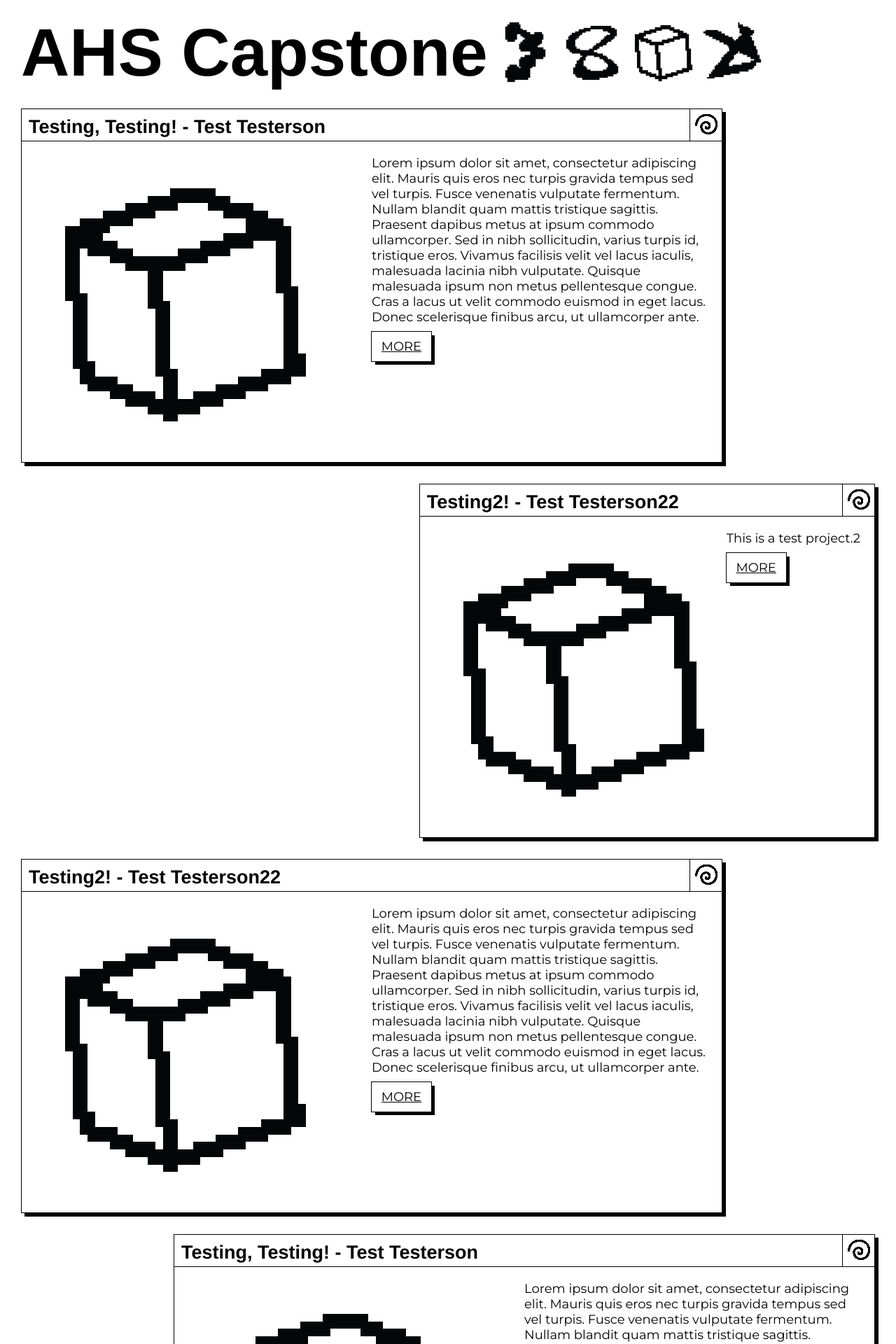
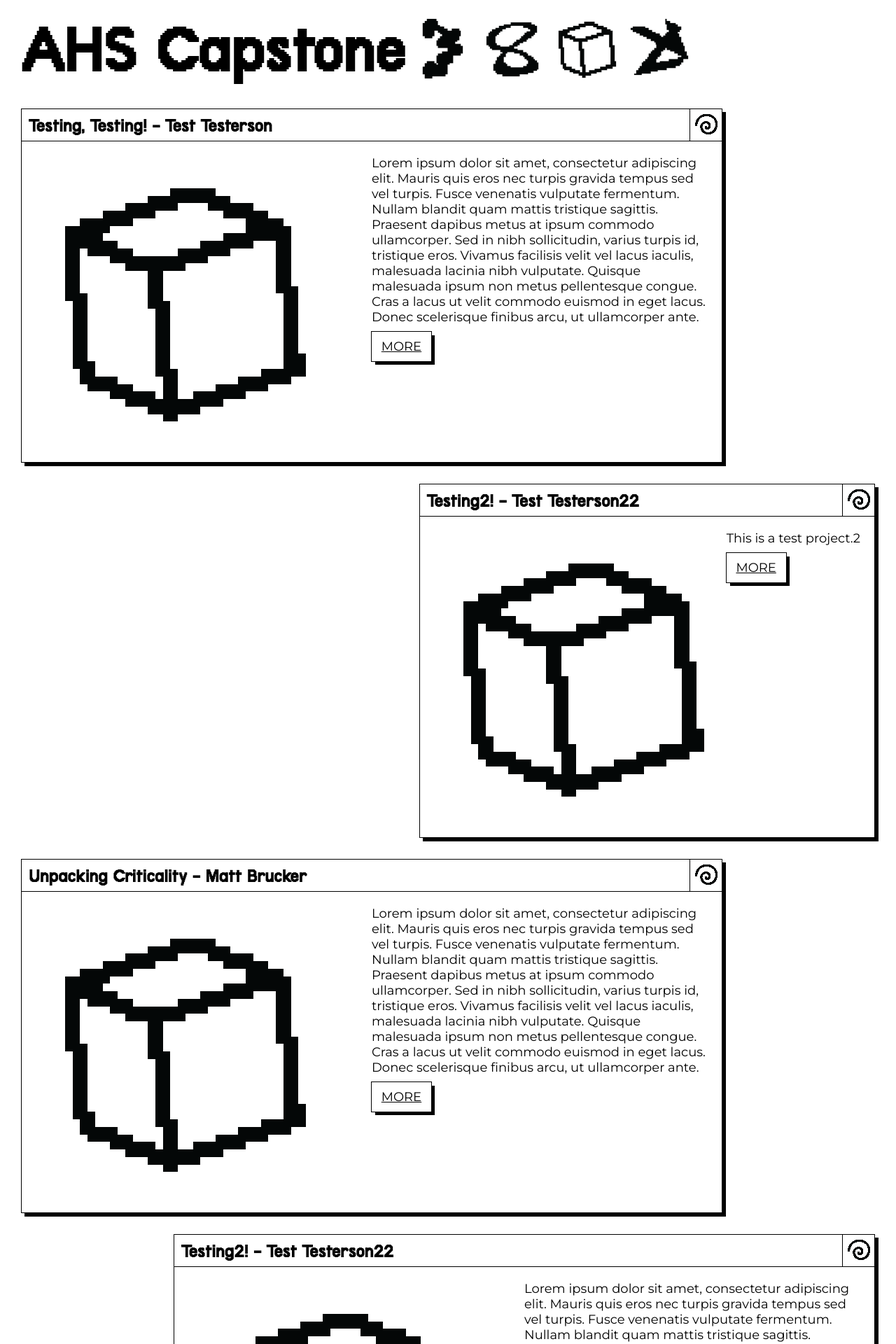
Before and after one commit to olin/ahs-capstone-exhibit, a Jekyll site: the page built from index.md, in a window 1280 px wide. Shown: the top 1920 px of the page at 70% size. Built offline with Jekyll 4.4.1, drawn with Linux system fonts in a browser that asks for light colours; some web fonts are replaced.

Commit message:
Adding mobile responsive styling.

```diff
--- a/_data/projects.yml
+++ b/_data/projects.yml
@@ -11,6 +11,15 @@
   description: This is a test project.2
   hyperlink: test2
   img: assets/test-06.png
+
+- type: page
+  layout: page
+  author: Matt Brucker
+  description: Lorem ipsum dolor sit amet, consectetur adipiscing elit. Mauris quis eros nec turpis gravida tempus sed vel turpis. Fusce venenatis vulputate fermentum. Nullam blandit quam mattis tristique sagittis. Praesent dapibus metus at ipsum commodo ullamcorper. Sed in nibh sollicitudin, varius turpis id, tristique eros. Vivamus facilisis velit vel lacus iaculis, malesuada lacinia nibh vulputate. Quisque malesuada ipsum non metus pellentesque congue. Cras a lacus ut velit commodo euismod in eget lacus. Donec scelerisque finibus arcu, ut ullamcorper ante.
+  title: Unpacking Criticality
+  hyperlink: criticality
+  img: assets/test-06.png
+
 
 - type: link
   title: Testing2!
--- /dev/null
+++ b/_layouts/default.html
@@ -0,0 +1,26 @@
+<!DOCTYPE HTML>
+<html>
+    <head>
+        <link rel="stylesheet" href={{'/assets/css/main.css' | relative_url}} />
+        <link href="https://fonts.googleapis.com/css?family=Montserrat&display=swap" rel="stylesheet">
+        <title>{{page.title}} - {{site.title}}</title>
+    </head>
+    <body>
+        <div class="Page__wrapper">
+            <div class="Header__wrapper">
+                <div class="Header__inner">
+                    <h1 class="Header__title">AHS Capstone</h1>
+                    <div class="Header__image-row">
+                        <img class="Header__image" src={{'assets/header-icon-04.png' | relative_url}} />
+                        <img class="Header__image" src={{'assets/header-icon-05.png' | relative_url}} />
+                        <img class="Header__image" src={{'assets/header-icon-06.png' | relative_url}} />
+                        <img class="Header__image" src={{'assets/header-icon-07.png' | relative_url}} />
+                    </div>
+                </div>
+            </div>
+            <div class="Content__wrapper">
+                {{content}}
+            </div>
+        </div>
+    </body>
+</html>
--- a/_layouts/home.html
+++ b/_layouts/home.html
@@ -1,23 +1,7 @@
-<!DOCTYPE HTML>
-<html>
-    <head>
-        <link rel="stylesheet" href="assets/css/main.css" />
-        <link href="https://fonts.googleapis.com/css?family=Montserrat&display=swap" rel="stylesheet">
-        <title>{{page.title}} - {{site.title}}</title>
-    </head>
-    <body>
-        <div class="Page__wrapper">
-            <div class="Header__wrapper">
-                <div class="Header__inner">
-                    <h1 class="Header__title">AHS Capstone</h1>
-                    <img class="Header__image" src="assets/header-icon-04.png" />
-                    <img class="Header__image" src="assets/header-icon-05.png" />
-                    <img class="Header__image" src="assets/header-icon-06.png" />
-                    <img class="Header__image" src="assets/header-icon-07.png" />
-                </div>
-            </div>
-            <div class="Content__wrapper">
-                {{content}}
+---
+layout: default
+---
+
 {% for project in site.data.projects %}
     {% assign idx = forloop.index | modulo: 2 %}
     {% if idx == 1 %}
@@ -38,16 +22,12 @@
             <div class="Project__description">
                 {{project.description}}
                 {% if project.type == 'page' %}
-                                    {% assign proj_href = '/projects/' | append: project.hyperlink %}
+                    {% assign proj_href = '/projects/' | append: project.hyperlink | relative_url %}
                 {% else %}
-                                    {% assign proj_href = project.hyperlink %}
+                    {% assign proj_href = project.hyperlink | relative_url %}
                 {% endif %}
                 <a class="Project__link" href={{proj_href}} target="_blank">MORE</a>
             </div>
         </div>
     </div>
 {% endfor %}
-            </div>
-        </div>
-    </body>
-</html>
--- /dev/null
+++ b/_projects/criticality.md
@@ -0,0 +1,11 @@
+---
+layout: page
+author: Matt Brucker
+title: Unpacking Criticality
+---
+
+Lorem ipsum dolor sit amet, consectetur adipiscing elit. Mauris quis eros nec turpis gravida tempus sed vel turpis. Fusce venenatis vulputate fermentum. Nullam blandit quam mattis tristique sagittis. Praesent dapibus metus at ipsum commodo ullamcorper. Sed in nibh sollicitudin, varius turpis id, tristique eros. Vivamus facilisis velit vel lacus iaculis, malesuada lacinia nibh vulputate. Quisque malesuada ipsum non metus pellentesque congue. Cras a lacus ut velit commodo euismod in eget lacus. Donec scelerisque finibus arcu, ut ullamcorper ante.
+
+Lorem ipsum dolor sit amet, consectetur adipiscing elit. Mauris quis eros nec turpis gravida tempus sed vel turpis. Fusce venenatis vulputate fermentum. Nullam blandit quam mattis tristique sagittis. Praesent dapibus metus at ipsum commodo ullamcorper. Sed in nibh sollicitudin, varius turpis id, tristique eros. Vivamus facilisis velit vel lacus iaculis, malesuada lacinia nibh vulputate. Quisque malesuada ipsum non metus pellentesque congue. Cras a lacus ut velit commodo euismod in eget lacus. Donec scelerisque finibus arcu, ut ullamcorper ante.
+
+Lorem ipsum dolor sit amet, consectetur adipiscing elit. Mauris quis eros nec turpis gravida tempus sed vel turpis. Fusce venenatis vulputate fermentum. Nullam blandit quam mattis tristique sagittis. Praesent dapibus metus at ipsum commodo ullamcorper. Sed in nibh sollicitudin, varius turpis id, tristique eros. Vivamus facilisis velit vel lacus iaculis, malesuada lacinia nibh vulputate. Quisque malesuada ipsum non metus pellentesque congue. Cras a lacus ut velit commodo euismod in eget lacus. Donec scelerisque finibus arcu, ut ullamcorper ante.
--- a/assets/css/main.scss
+++ b/assets/css/main.scss
@@ -3,12 +3,12 @@
 
 @font-face {
     font-family: 'Terminal Grotesque';
-    src: url('assets/fonts/terminal-grotesque-webfont.eot');
-    src: url('assets/fonts/terminal-grotesque-webfont.eot?#iefix') format('embedded-opentype'),
-         url('assets/fonts/terminal-grotesque-webfont.woff2') format('woff2'),
-         url('assets/fonts/terminal-grotesque-webfont.woff2') format('woff2'),
-         url('assets/fonts/terminal-grotesque-webfont.woff') format('woff'),
-         url('assets/fonts/terminal-grotesque-webfont.ttf') format('truetype');
+    src: url({{'assets/fonts/terminal-grotesque-webfont.eot' | relative_url}});
+    src: url({{'assets/fonts/terminal-grotesque-webfont.eot?#iefix' | relative_url}}) format('embedded-opentype'),
+         url({{'assets/fonts/terminal-grotesque-webfont.woff2' | relative_url}}) format('woff2'),
+         url({{'assets/fonts/terminal-grotesque-webfont.woff2' | relative_url}}) format('woff2'),
+         url({{'assets/fonts/terminal-grotesque-webfont.woff' | relative_url}}) format('woff'),
+         url({{'assets/fonts/terminal-grotesque-webfont.ttf' | relative_url}}) format('truetype');
 }
 
 @keyframes slide_in_left {
@@ -57,14 +57,14 @@
 }
 
 .Header__image {
-    width: 100px;
-    height: 100px;
+    max-width: 100px;
+    max-height: 100px;
 }
 
 .Header__inner {
     display: flex;
     align-items: center;
-    width: 100%;
+    max-width: 100%;
     margin: 0 30px;
 }
 
@@ -150,3 +150,32 @@
     -moz-box-shadow: 5px 5px 0px 0px rgba(0,0,0,1);
     box-shadow: 5px 5px 0px 0px rgba(0,0,0,1);
 }
+
+.Page__content-inner {
+    max-width: 700px;
+    margin: 0 auto;
+}
+
+@media (max-width: 768px) {
+    h1 {
+        font-size: 76px;
+    }
+
+    .Header__inner {
+        flex-direction: column;
+        align-items: flex-start;
+        margin: 0 10px;
+    }
+
+    .Header__wrapper {
+        height: auto;
+    }
+
+    .Project__content {
+        flex-direction: column;
+    }
+
+    .Project__description {
+        flex-direction: row;
+    }
+}
```
Also changed, not shown: _layouts/page.html (added, +9 -0 lines), _projects/test.md (+1 -1 lines), _projects/test2.md (+1 -1 lines), js/home.js (added, +21 -0 lines). Lines whose indentation alone changed are shown as unchanged.
